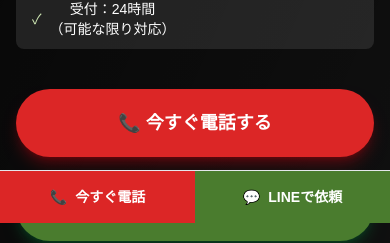
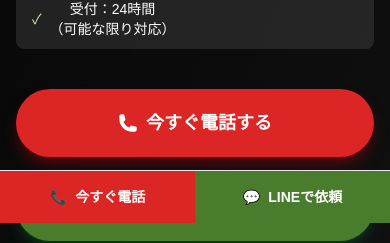
Before and after one commit to palmsosaka/palms-site, a Next.js app: page /palms-site/ in a window 390 px wide. Shown: the part 621-864 px from the top of the page. Built offline with nearby package versions, Linux system fonts and the light colour scheme.

Commit message:
Replace phone emoji with white SVG icon in CTA buttons

```diff
--- a/src/app/page.tsx
+++ b/src/app/page.tsx
@@ -97,9 +97,10 @@ export default function HomePage() {
             <div className="hero-animate-4 flex flex-col items-center gap-4 sm:flex-row sm:justify-center">
               <a
                 href={`tel:${siteConfig.phoneRaw}`}
-                className="w-full rounded-full bg-emergency px-10 py-5 text-lg font-bold shadow-lg shadow-red-600/30 transition-all duration-300 hover:bg-emergency-dark hover:shadow-red-600/50 hover:scale-105 sm:w-auto"
+                className="flex w-full items-center justify-center gap-2 rounded-full bg-emergency px-10 py-5 text-lg font-bold shadow-lg shadow-red-600/30 transition-all duration-300 hover:bg-emergency-dark hover:shadow-red-600/50 hover:scale-105 sm:w-auto"
               >
-                📞 今すぐ電話する
+                <svg viewBox="0 0 24 24" fill="currentColor" className="h-5 w-5 text-white"><path d="M1.5 4.5a3 3 0 0 1 3-3h1.372c.86 0 1.61.586 1.819 1.42l1.105 4.423a1.875 1.875 0 0 1-.694 1.955l-1.293.97c-.135.101-.164.249-.126.352a11.285 11.285 0 0 0 6.697 6.697c.103.038.25.009.352-.126l.97-1.293a1.875 1.875 0 0 1 1.955-.694l4.423 1.105c.834.209 1.42.959 1.42 1.82V19.5a3 3 0 0 1-3 3h-2.25C8.552 22.5 1.5 15.448 1.5 6.75V4.5Z" /></svg>
+                今すぐ電話する
               </a>
               <a
                 href={siteConfig.lineUrl}
@@ -420,9 +421,10 @@ export default function HomePage() {
           <div className="animate-scale-up flex flex-col items-center gap-4 sm:flex-row sm:justify-center">
             <a
               href={`tel:${siteConfig.phoneRaw}`}
-              className="w-full rounded-full bg-emergency px-10 py-5 text-lg font-bold shadow-lg shadow-red-600/30 transition-all duration-300 hover:bg-emergency-dark hover:shadow-red-600/50 hover:scale-105 sm:w-auto"
+              className="flex w-full items-center justify-center gap-2 rounded-full bg-emergency px-10 py-5 text-lg font-bold shadow-lg shadow-red-600/30 transition-all duration-300 hover:bg-emergency-dark hover:shadow-red-600/50 hover:scale-105 sm:w-auto"
             >
-              📞 今すぐ電話する
+              <svg viewBox="0 0 24 24" fill="currentColor" className="h-5 w-5 text-white"><path d="M1.5 4.5a3 3 0 0 1 3-3h1.372c.86 0 1.61.586 1.819 1.42l1.105 4.423a1.875 1.875 0 0 1-.694 1.955l-1.293.97c-.135.101-.164.249-.126.352a11.285 11.285 0 0 0 6.697 6.697c.103.038.25.009.352-.126l.97-1.293a1.875 1.875 0 0 1 1.955-.694l4.423 1.105c.834.209 1.42.959 1.42 1.82V19.5a3 3 0 0 1-3 3h-2.25C8.552 22.5 1.5 15.448 1.5 6.75V4.5Z" /></svg>
+              今すぐ電話する
             </a>
             <a
               href={siteConfig.lineUrl}
```
